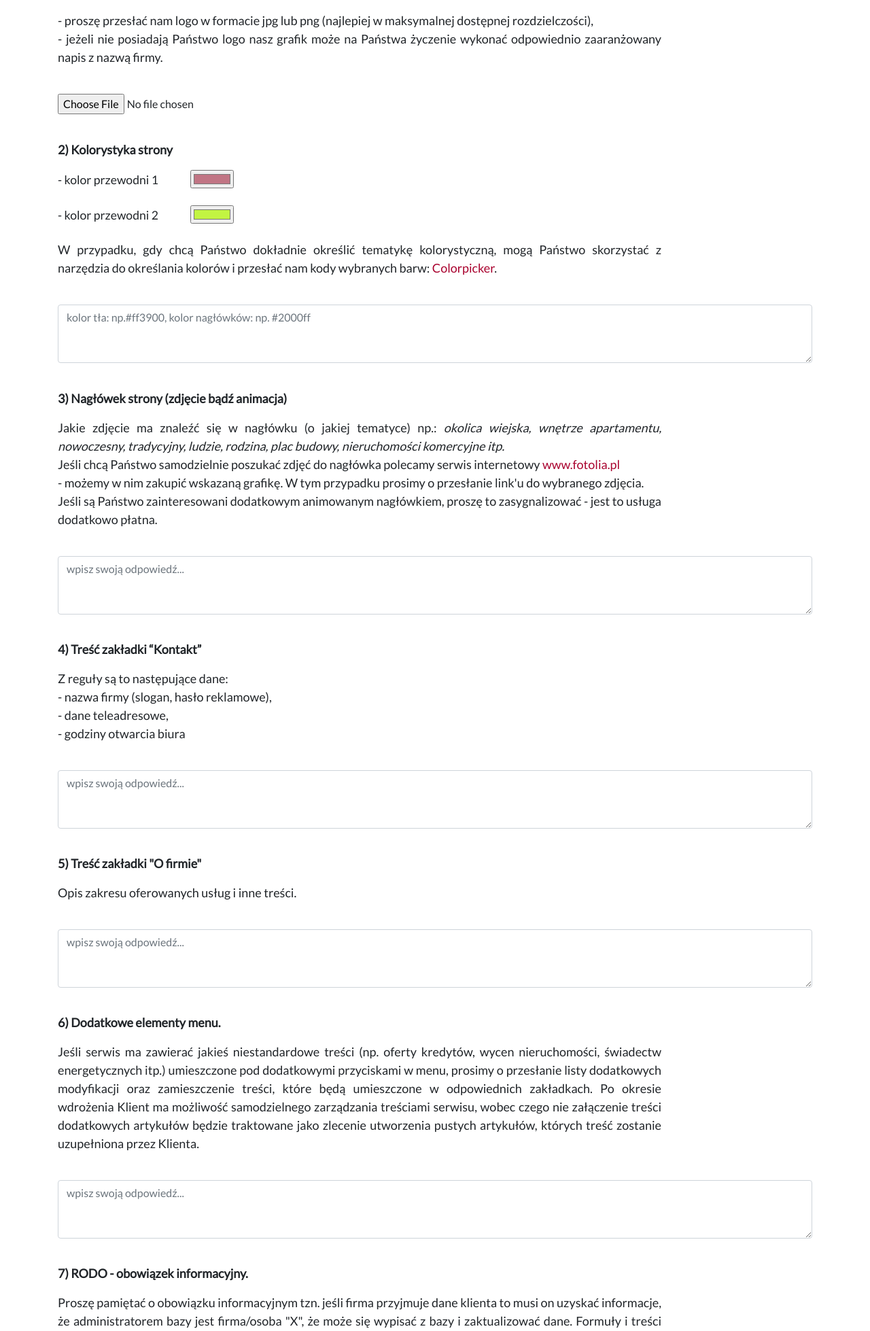
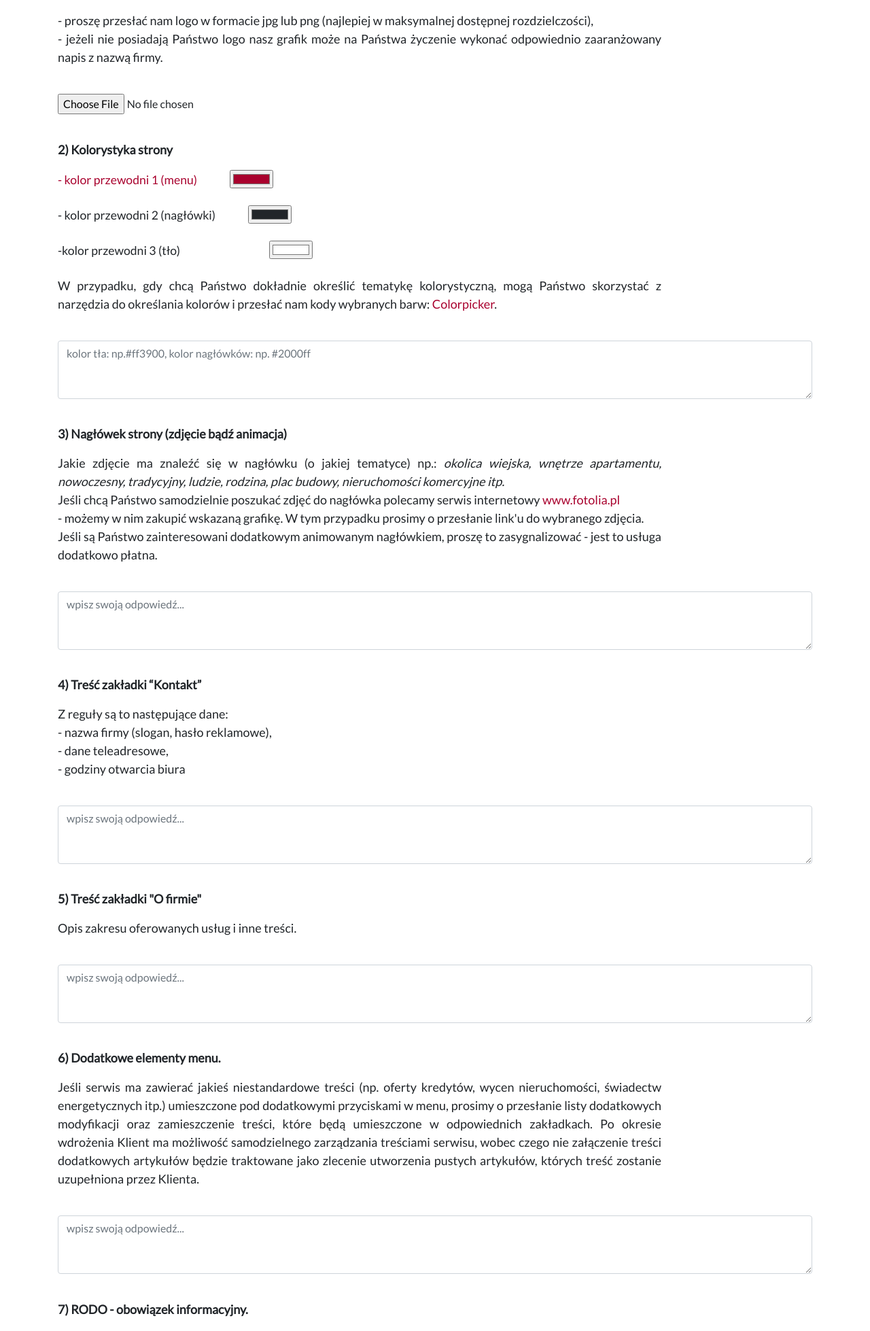
Before and after one commit to IgaSyl/order_website, a PHP site: page / in a window 1280 px wide. Shown: the part 813-2771 px from the top of the page at 68% size. Run offline with PHP 8.4, Linux system fonts and the light colour scheme.

Commit message:
set web-color values for txtarea

```diff
--- a/CSS/style.css
+++ b/CSS/style.css
@@ -6,13 +6,18 @@
 
 body {
     padding-top: 7%;
+
+}
+
+.container {
+    background-color: var(--base3);
 }
 
 .navbar {
     font-size: 2rem;
     font-weight: bold;
     color: white;
-    background-color: #a9022e;
+    background-color: var(--base1);
     justify-content: center;
     padding: 1rem 1rem;
     max-width: 1110px;
@@ -40,6 +45,7 @@ body {
 .option-title {
     font-weight: bold;
     padding: 2% 1% 0 0;
+    color: var(--base2);
 }
 
 p:not(.resWebTypeDes) {
@@ -251,6 +257,10 @@ label {
     font-size: 1.1rem;
 }
 
+label[for=base3] {
+    margin-right: 11.5%;
+}
+
 
 .web-type {
     margin-top: 30px;
@@ -260,18 +270,20 @@ input[type="color"] {
     width: 64px;
 }
 
-:root{
-    --base1: #212529;
-    --base2:#212529;
+:root {
+    --base1: #a9022e;
+    --base2: #212529;
+    --base3: #fff;
 }
 
-label[for=base1]{
+label[for=base1] {
     color: var(--base1);
 }
 
-label[for=base2]{
+label[for=base2] {
     color: var(--base2);
 }
+
 
 
 @media(min-width:768px) and (max-width:991px) {
@@ -338,10 +350,21 @@ label[for=base2]{
         text-align: center;
         display: inline-block;
     }
+
+    label[for=base3] {
+        margin-right: 39.5%;
+    }
+    label[for=base1] {
+        margin-right: 12%;
+    }
 }
 
 @media(max-width:767px) {
     body {
         padding-top: 15%;
     }
+
+    label[for=base3] {
+        margin-right: 20.5%;
+    }
 }
--- a/index.php
+++ b/index.php
@@ -105,12 +105,16 @@
             <div>
                 <p class="option-title">2) Kolorystyka strony</p>
                 <div class="form-group">
-                    <label for="base1">- kolor przewodni 1</label>
-                    <input id="base1" type="color" name="base1" value="#c17584">
+                    <label for="base1">- kolor przewodni 1 (menu)</label>
+                    <input id="base1" type="color" name="base1" value="#a9022e">
                 </div>
                 <div class="form-group">
-                    <label for="base2">- kolor przewodni 2</label>
-                    <input id="base2" type="color" name="base2" value="#c2f442">
+                    <label for="base2">- kolor przewodni 2 (nagłówki)</label>
+                    <input id="base2" type="color" name="base2" value="#212529">
+                </div>
+                <div class="form-group">
+                    <label for="base3">-kolor przewodni 3 (tło)</label>
+                    <input id="base3" type="color" name="base3" value="#FFFFFF">
                 </div>
             </div>
             <p class="option-description">W przypadku, gdy chcą Państwo dokładnie określić tematykę
--- a/js/script.js
+++ b/js/script.js
@@ -26,8 +26,10 @@ document.addEventListener("DOMContentLoaded", (e) => {
   function handleUpdate() {
     document.documentElement.style.setProperty(`--${this.name}`, this.value);
     colorArr.push(this.value);
+    const colorArr2 = (colorArr[2]===undefined) ? "##212529": colorArr[1];
+    const colorArr3 = (colorArr[2]===undefined) ? "#FFFFFF": colorArr[2];
     const colorDescription = document.querySelector('textarea[name=colorDescription]');
-    colorDescription.value = "wybrane kolory:" + colorArr[0] + ", " + colorArr[1];
+    colorDescription.value = "kolor 1:" + colorArr[0] + ", " + "kolor 2: " + " " + colorArr2 + ", " + "kolor 3:" + " " + colorArr3;
   }
 
   inputs.forEach(input => input.addEventListener('change', handleUpdate));
```
